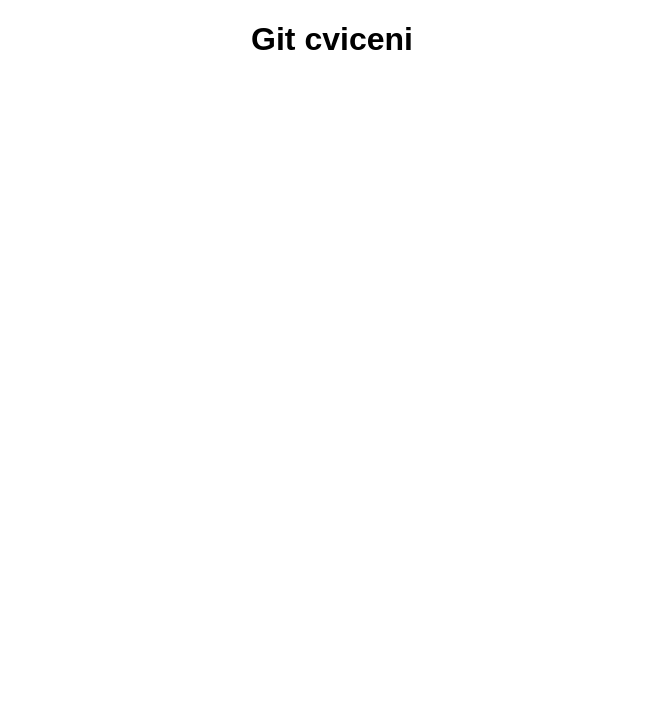
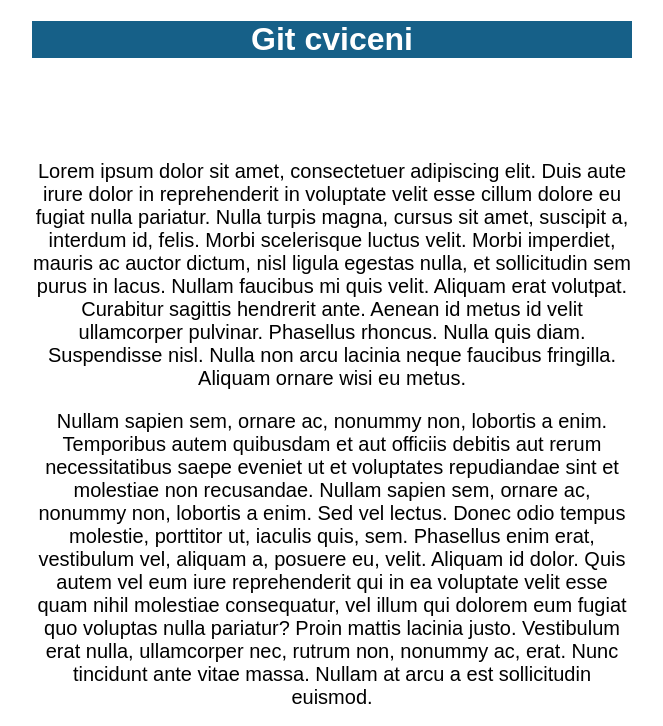
Before and after one commit to p-kost/cviceni-git, a plain HTML site: page index.html in a window 1280 px wide. Shown: the top 726 px of the page, without its empty margins (308-971 px from the left). Drawn offline with Linux system fonts and the light colour scheme.

Commit message:
Zmeny v main

```diff
--- a/index.html
+++ b/index.html
@@ -8,6 +8,19 @@
     <title>Document</title>
 </head>
 <body>
-    <h1> Git cviceni </h1>
+    <header>
+        <h1> Git cviceni </h1>
+    </header>
+    <main>
+        <p>Lorem ipsum dolor sit amet, consectetuer adipiscing elit. Duis aute irure dolor in reprehenderit in voluptate velit esse cillum dolore eu fugiat nulla pariatur. Nulla turpis magna, cursus sit amet, suscipit a, interdum id, felis. Morbi scelerisque luctus velit. Morbi imperdiet, mauris ac auctor dictum, nisl ligula egestas nulla, et sollicitudin sem purus in lacus. Nullam faucibus mi quis velit. Aliquam erat volutpat. Curabitur sagittis hendrerit ante. Aenean id metus id velit ullamcorper pulvinar. Phasellus rhoncus. Nulla quis diam. Suspendisse nisl. Nulla non arcu lacinia neque faucibus fringilla. Aliquam ornare wisi eu metus.</p>
+
+        <p>Nullam sapien sem, ornare ac, nonummy non, lobortis a enim. Temporibus autem quibusdam et aut officiis debitis aut rerum necessitatibus saepe eveniet ut et voluptates repudiandae sint et molestiae non recusandae. Nullam sapien sem, ornare ac, nonummy non, lobortis a enim. Sed vel lectus. Donec odio tempus molestie, porttitor ut, iaculis quis, sem. Phasellus enim erat, vestibulum vel, aliquam a, posuere eu, velit. Aliquam id dolor. Quis autem vel eum iure reprehenderit qui in ea voluptate velit esse quam nihil molestiae consequatur, vel illum qui dolorem eum fugiat quo voluptas nulla pariatur? Proin mattis lacinia justo. Vestibulum erat nulla, ullamcorper nec, rutrum non, nonummy ac, erat. Nunc tincidunt ante vitae massa. Nullam at arcu a est sollicitudin euismod.</p>
+
+        <p>Nullam lectus justo, vulputate eget mollis sed, tempor sed magna. Mauris dolor felis, sagittis at, luctus sed, aliquam non, tellus. Aliquam ante. Cras pede libero, dapibus nec, pretium sit amet, tempor quis. Sed ut perspiciatis unde omnis iste natus error sit voluptatem accusantium doloremque laudantium, totam rem aperiam, eaque ipsa quae ab illo inventore veritatis et quasi architecto beatae vitae dicta sunt explicabo. Fusce dui leo, imperdiet in, aliquam sit amet, feugiat eu, orci. Nulla pulvinar eleifend sem. Integer rutrum, orci vestibulum ullamcorper ultricies, lacus quam ultricies odio, vitae placerat pede sem sit amet enim. Quisque porta. Pellentesque sapien. Donec quis nibh at felis congue commodo. In sem justo, commodo ut, suscipit at, pharetra vitae, orci. Sed convallis magna eu sem. Itaque earum rerum hic tenetur a sapiente delectus, ut aut reiciendis voluptatibus maiores alias consequatur aut perferendis doloribus asperiores repellat. Maecenas ipsum velit, consectetuer eu lobortis ut, dictum at dui. Aenean fermentum risus id tortor. Excepteur sint occaecat cupidatat non proident, sunt in culpa qui officia deserunt mollit anim id est laborum. Maecenas sollicitudin. Aenean id metus id velit ullamcorper pulvinar. Integer lacinia.</p>
+
+        <p>Vestibulum fermentum tortor id mi. Duis aute irure dolor in reprehenderit in voluptate velit esse cillum dolore eu fugiat nulla pariatur. Pellentesque ipsum. Fusce suscipit libero eget elit. Curabitur bibendum justo non orci. Praesent dapibus. Maecenas sollicitudin. Mauris suscipit, ligula sit amet pharetra semper, nibh ante cursus purus, vel sagittis velit mauris vel metus. Praesent vitae arcu tempor neque lacinia pretium. Sed elit dui, pellentesque a, faucibus vel, interdum nec, diam. Fusce nibh. Sed convallis magna eu sem. Pellentesque arcu. Cras pede libero, dapibus nec, pretium sit amet, tempor quis. Aliquam erat volutpat.</p>
+
+        <p>Nullam justo enim, consectetuer nec, ullamcorper ac, vestibulum in, elit. Vestibulum erat nulla, ullamcorper nec, rutrum non, nonummy ac, erat. Sed convallis magna eu sem. Phasellus et lorem id felis nonummy placerat. In rutrum. Itaque earum rerum hic tenetur a sapiente delectus, ut aut reiciendis voluptatibus maiores alias consequatur aut perferendis doloribus asperiores repellat. Maecenas aliquet accumsan leo. In dapibus augue non sapien. Curabitur ligula sapien, pulvinar a vestibulum quis, facilisis vel sapien. Pellentesque arcu. Aliquam erat volutpat. Nulla pulvinar eleifend sem. Nullam faucibus mi quis velit. Nulla accumsan, elit sit amet varius semper, nulla mauris mollis quam, tempor suscipit diam nulla vel leo. Etiam posuere lacus quis dolor. Maecenas libero. Nunc dapibus tortor vel mi dapibus sollicitudin.</p>
+    </main>
 </body>
 </html>
--- a/style.css
+++ b/style.css
@@ -9,3 +9,8 @@ header {
     background-color: #166088;
     color: white;
 }
+
+main {
+	padding: 3em 0;
+	font-size: 20px;
+}
```
